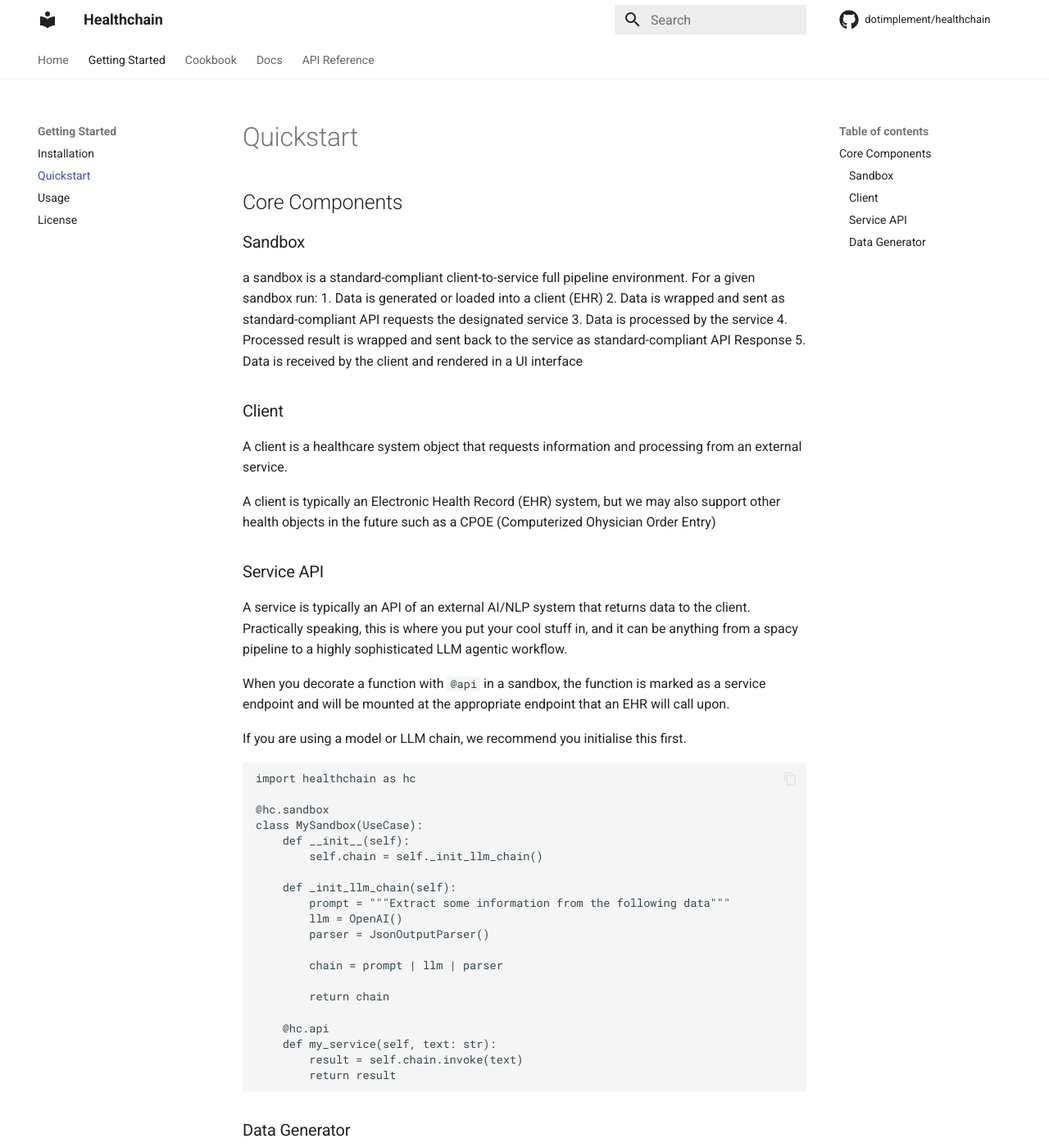
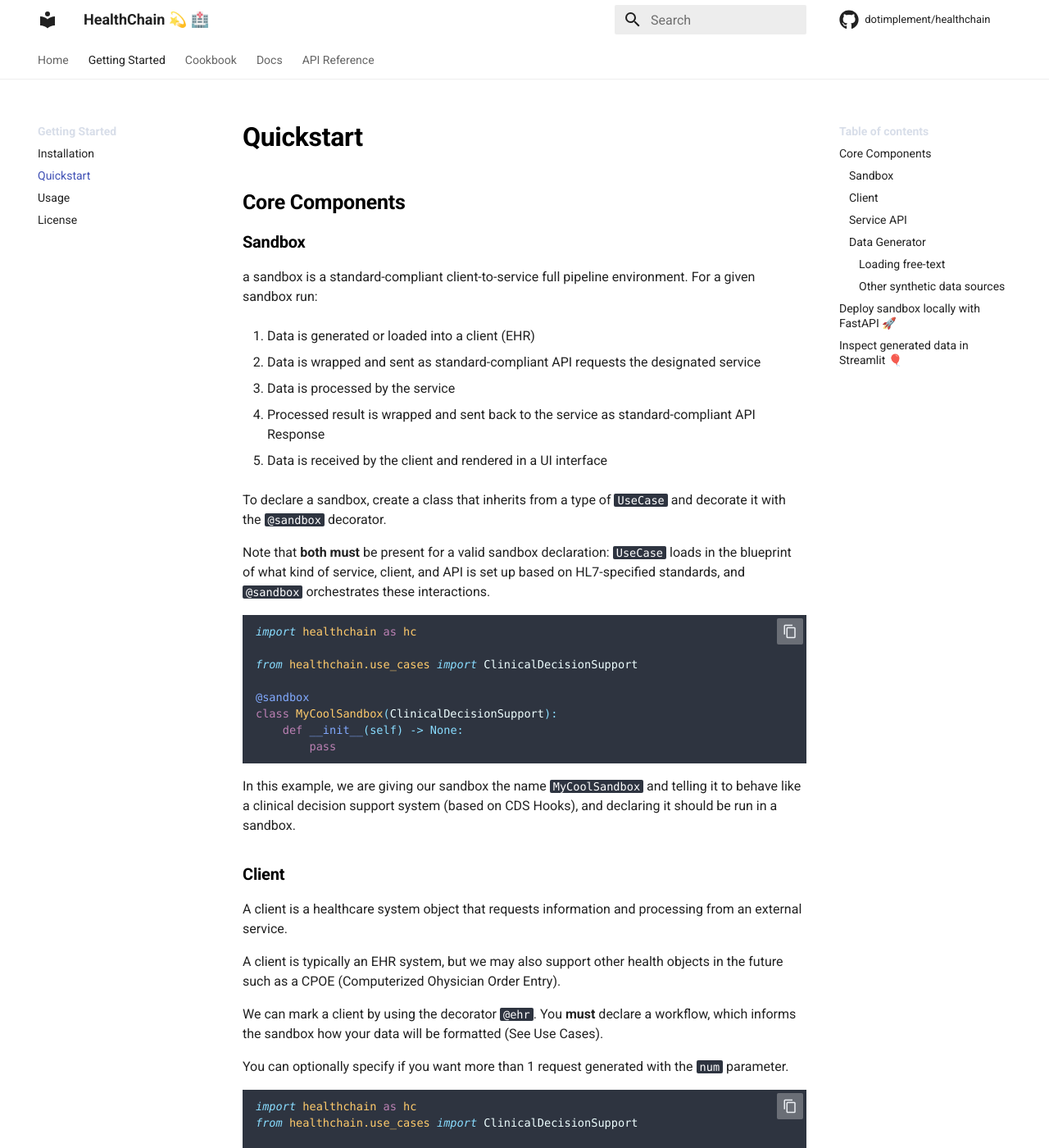
Before and after one commit to dotimplement/HealthChain, an MkDocs documentation site: the page built from docs/quickstart.md, in a window 1280 px wide and 1400 px high. Shown: the whole window at 82% size. Built offline with MkDocs 1.6.1 and Material for MkDocs 9.7.7, drawn with Linux system fonts in a browser that asks for light colours; comment, search, counter and statistics services are not loaded; some of the changed text lies outside the part shown.

Commit message:
Update docs and added stylesheets

````diff
--- a/docs/quickstart.md
+++ b/docs/quickstart.md
@@ -4,71 +4,162 @@
 
 ### Sandbox
 a sandbox is a standard-compliant client-to-service full pipeline environment. For a given sandbox run:
+
 1.  Data is generated or loaded into a client (EHR)
+
 2. Data is wrapped and sent as standard-compliant API requests the designated service
+
 3. Data is processed by the service
+
 4. Processed result is wrapped and sent back to the service as standard-compliant API Response
+
 5. Data is received by the client and rendered in a UI interface
 
+To declare a sandbox, create a class that inherits from a type of `UseCase` and decorate it with the `@sandbox` decorator.
+
+Note that **both must** be present for a valid sandbox declaration: `UseCase` loads in the blueprint of what kind of service, client, and API is set up based on HL7-specified standards, and `@sandbox` orchestrates these interactions.
+
+```python
+import healthchain as hc
+
+from healthchain.use_cases import ClinicalDecisionSupport
+
+@sandbox
+class MyCoolSandbox(ClinicalDecisionSupport):
+    def __init__(self) -> None:
+        pass
+```
+In this example, we are giving our sandbox the name `MyCoolSandbox` and telling it to behave like a clinical decision support system (based on CDS Hooks), and declaring it should be run in a sandbox.
 
 ### Client
 A client is a healthcare system object that requests information and processing from an external service.
 
-A client is typically an Electronic Health Record (EHR) system, but we may also support other health objects in the future such as a CPOE (Computerized Ohysician Order Entry)
+A client is typically an EHR system, but we may also support other health objects in the future such as a CPOE (Computerized Ohysician Order Entry).
 
-### Service API
-A service is typically an API of an external AI/NLP system that returns data to the client. Practically speaking, this is where you put your cool stuff in, and it can be anything from a spacy pipeline to a highly sophisticated LLM agentic workflow.
+We can mark a client by using the decorator `@ehr`. You **must** declare a workflow, which informs the sandbox how your data will be formatted (See Use Cases).
 
-When you decorate a function with `@api` in a sandbox, the function is marked as a service endpoint and will be mounted at the appropriate endpoint that an EHR will call upon.
-
-If you are using a model or LLM chain, we recommend you initialise this first.
+You can optionally specify if you want more than 1 request generated with the `num` parameter.
 
 ```python
 import healthchain as hc
+from healthchain.use_cases import ClinicalDecisionSupport
 
-@hc.sandbox
-class MySandbox(UseCase):
+@sandbox
+class MyCoolSandbox(ClinicalDecisionSupport):
     def __init__(self):
-        self.chain = self._init_llm_chain()
+        pass
 
-    def _init_llm_chain(self):
-        prompt = """Extract some information from the following data"""
-        llm = OpenAI()
-        parser = JsonOutputParser()
+    @hc.ehr(workflow="patient-view", num=10)
+    def load_data_in_client(self):
+        # Do things here to load in your data
 
-        chain = prompt | llm | parser
-
-        return chain
-
-    @hc.api
-    def my_service(self, text: str):
-        result = self.chain.invoke(text)
-        return result
 ```
 
+### Service API
+A service is typically an API of an external AI/NLP system that returns data to the client. Practically speaking, this is where you put the exciting stuff in, and it can be anything from a spacy pipeline to a highly sophisticated LLM agentic workflow.
+
+When you decorate a function with `@api` in a sandbox, the function is marked as a service endpoint and will be set up as an API an EHR can make requests to.
+
+If you are using a model that requires initialisation steps, we recommend you initialise this in your class `__init__`.
+
+=== "HuggingFace"
+    ```bash
+    pip install transformers
+    ```
+    ```python
+    import healthchain as hc
+    from transformers import pipeline
+
+    @hc.sandbox
+    class MySandbox(ClinicalDecisionSupport):
+        def __init__(self):
+            self.pipeline = pipeline('summarization')
+
+        @hc.api
+        def my_service(self, text: str):
+            results = self.pipeline(texts)
+            return list(map(lambda res: res['summary_text'], results))
+    ```
+=== "Langchain"
+    ```bash
+    pip install langchain langchain_openai
+    ```
+    ```python
+    import healthchain as hc
+    from langchain_openai import ChatOpenAI
+    from langchain_core.prompts import PromptTemplate
+    from langchain_core.output_parsers import StrOutputParser
+
+    @hc.sandbox
+    class MySandbox(ClinicalDecisionSupport):
+        def __init__(self):
+            self.chain = self._init_llm_chain()
+
+        def _init_llm_chain(self):
+            prompt = PromptTemplate.from_template("Summarize the text below {text}")
+            model = ChatOpenAI(model="gpt-4")
+            parser = StrOutputParser()
+
+            chain = prompt | model | parser
+
+            return chain
+
+        @hc.api
+        def my_service(self, text: str):
+            result = self.chain.invoke(text)
+
+            return result
+    ```
+
+By default the server is created using FastAPI and you can see details of the endpoints at `/docs`.
+
+
 ### Data Generator
-Healthcare data is interoperable, but not composable. Even though standards exist, the reality is that every deployment site or trust will have different flavours and combinations of terminology sets and ways of configuring FHIR and CDA data.
+Healthcare data is interoperable, but not composable. Even though standards exist, the reality is that every deployment site or trust will have different flavours ways of configuring data and terminology.
 
-This matters when you develop applications that need to integrate into these systems, especially when you need to reliably extract data for your AI/NLP model to consume. The process is often slow and manual, requiring communication across multiple teams.
+This matters when you develop applications that need to integrate into these systems, especially when you need to reliably extract data for your AI/NLP model to consume.
 
 The aim of the data generator in HealthChain is not to generate realistic data suitable for use cases such as patient population studies, but rather to generate data that is structurally compliant with what is expected of EHR configurations, and to be able to test and handle variations in this.
 
-For this reason the data generator is opiniated by use case and workflow. See [Use Cases](#use-cases). We're aware we may not cover everyone's use cases, so if you have strong opinions about this, please [reach out]()!
+For this reason the data generator is opiniated by use case and workflow. See [Use Cases](#use-cases).
+
+!!! note
+    We're aware we may not cover everyone's use cases, so if you have strong opinions about this, please [reach out]()!
 
 You can use the data generator within a Client function or on its own:
 
-```python
-from healthchain.data_generator import DataGenerator
+=== "Within client"
+    ```python
+    import healthchain as hc
+    from healthchain.data_generator import DataGenerator
 
-data_generator = DataGenerator()
-# Generate FHIR resources for use case workflow
-data_generate.set_workflow("patient-discharge")
-data_generator.generate()
+    @sandbox
+    class MyCoolSandbox(ClinicalDecisionSupport):
+        def __init__(self):
+            self.data_generator = DataGenerator()
 
-print(data.generator.data)
-```
+        @hc.ehr(workflow="patient-view")
+        def load_data_in_client(self):
+            self.data_generator.generate()
+            return self.data_generator.data
+    ```
 
-You can pass in parameters in `contraint` argument to limit the general form of the FHIR resources you get back, but this feature is experimental. Arguments supported are:
+
+=== "On its own"
+    ```python
+    from healthchain.data_generator import DataGenerator
+
+    # Initialise data generator
+    data_generator = DataGenerator()
+
+    # Generate FHIR resources for use case workflow
+    data_generate.set_workflow("patient-discharge")
+    data_generator.generate()
+
+    print(data.generator.data)
+    ```
+
+<!-- You can pass in parameters in `contraint` argument to limit the general form of the FHIR resources you get back, but this feature is experimental. Arguments supported are:
 - `"has_medication_request"`
 - `"has_problem_list"`
 - `"has_procedures"`
@@ -77,12 +168,34 @@
 ```python
 data_generator.generate(constrain=["has_medication_requests"])
 ```
+-->
 
-For free-text data such as discharge summaries, we also provide a method `.load_free_text()` for wrapping the text into a FHIR [DocumentReference](https://build.fhir.org/documentreference.html) resource (N.B. currently we place the text directly in the resource attachment, although it is technically supposed to be base64 encoded.)
+#### Loading free-text
+
+For free-text data such as discharge summaries, we also provide a method `.load_free_text()` for wrapping the text into a FHIR [DocumentReference](https://build.fhir.org/documentreference.html) resource (N.B. currently we place the text directly in the resource attachment, although it is technically supposed to be base64 encoded).
+
+Input must be a directory of `.txt` files, where a random file will be picked for each generation.
 
 ```python
 # Load free text into a DocumentResource FHIR resource
 data_generator.load_free_text("./dir/to/txt/files")
 ```
 
+#### Other synthetic data sources
 If you are looking for more realistic patient population data, you are also free to define your own data in a sandbox run! Check out [MIMIC](https://mimic.mit.edu/) for comprehensive records and free-text data, or [Synthea](https://synthetichealth.github.io/synthea/) for synthetically generated FHIR resources. Both are open-source, although you will need to complete [PhysioNet Credentialing](https://mimic.mit.edu/docs/gettingstarted/) to access MIMIC.
+
+
+## Deploy sandbox locally with FastAPI 🚀
+
+To run your sandbox:
+
+```bash
+healthchain my_sandbox.py
+```
+
+
+## Inspect generated data in Streamlit 🎈
+
+```bash
+streamlit streamlit_app/app.py
+```
--- /dev/null
+++ b/docs/stylesheets/extra.css
@@ -0,0 +1,44 @@
+@font-face {
+    font-family: 'Source Code Pro Custom', monospace;
+    src: url(https://fonts.googleapis.com/css2?family=Source+Code+Pro:ital,wght@0,200..900;1,200..900&display=swap);
+  }
+
+  :root > * {
+    --md-default-bg-color: #FFFFFF;
+    --md-code-bg-color: #2E3440;
+    --md-code-fg-color: #FFFFFF;
+    --md-text-font-family: "Roboto";
+    --md-code-font: "Source Code Pro Custom";
+    --md-default-fg-color--light: #D8DEE9;
+    --md-default-fg-color--lighter: #E5E9F0;
+    --md-default-fg-color--lightest: #ECEFF4;
+  }
+
+  h1.title {
+    color: #FFFFFF;
+    margin: 0px 0px 5px;
+  }
+
+  h2.subtitle {
+    margin: 5px 0px 25px;
+  }
+
+  .md-typeset {
+    line-height: 24px;
+    font-weight: 400;
+  }
+
+  .md-typeset h1 {
+    font-weight: bold;
+    color: #000000;
+  }
+
+  .md-typeset h2 {
+    font-weight: bold;
+    color: #000000;
+  }
+
+  .md-typeset h3 {
+    font-weight: bold;
+    color: #000000;
+  }
--- a/mkdocs.yml
+++ b/mkdocs.yml
@@ -1,4 +1,4 @@
-site_name: Healthchain
+site_name: HealthChain 💫 🏥
 site_description: Simplify prototyping and testing NLP applications in a healthcare context.
 site_author: Jennifer Jiang-Kells
 
@@ -39,3 +39,43 @@
   palette:
     primary: white
     accent: blue
+# font:
+#     text: Roboto
+
+# Extensions
+markdown_extensions:
+  - admonition
+  - def_list
+  - attr_list
+  - md_in_html
+  - pymdownx.highlight:
+      anchor_linenums: true
+      line_spans: __span
+      pygments_lang_class: true
+      noclasses: True
+      pygments_style: material
+  - pymdownx.inlinehilite
+  - pymdownx.snippets
+  - pymdownx.superfences
+  - pymdownx.tabbed:
+      alternate_style: true
+  # - pymdownx.emoji:
+  #     emoji_index: !!python/name:material.extensions.emoji.twemoji
+  #     emoji_generator: !!python/name:material.extensions.emoji.to_svg
+
+extra_css:
+  - stylesheets/extra.css
+
+plugins:
+  - blog
+  - mkdocstrings:
+      default_handler: python
+      handlers:
+        python:
+          options:
+            show_submodules: true
+  - search
+  # - section-index
+  # - social:
+  #     cards_layout_options:
+  #       color: #173a58
--- a/pyproject.toml
+++ b/pyproject.toml
@@ -17,6 +17,7 @@
 termcolor = "^2.4.0"
 streamlit = "^1.34.0"
 mkdocs-material = "^9.5.24"
+mkdocstrings = "^0.25.1"
 
 [tool.poetry.group.dev.dependencies]
 ruff = "^0.4.2"
````
Also changed, not shown: README.md (+8 -7 lines), docs/blog/index.md (added, +1 -0 lines), docs/installation.md (+8 -0 lines), 1 other file.
